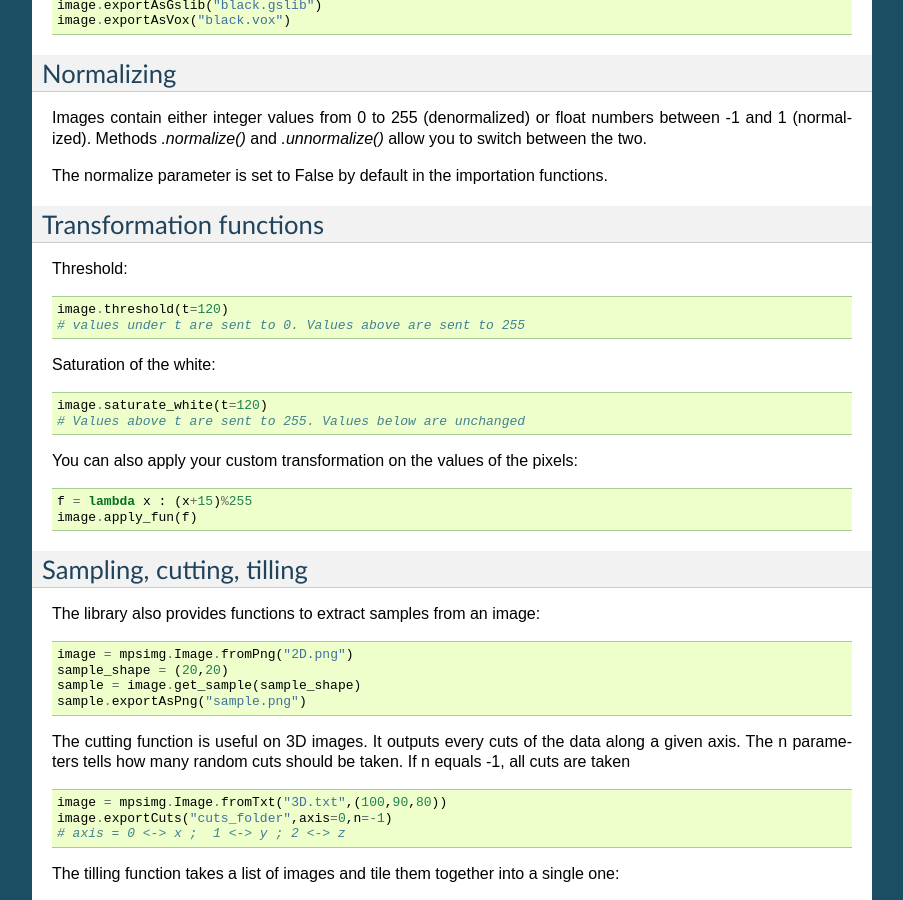
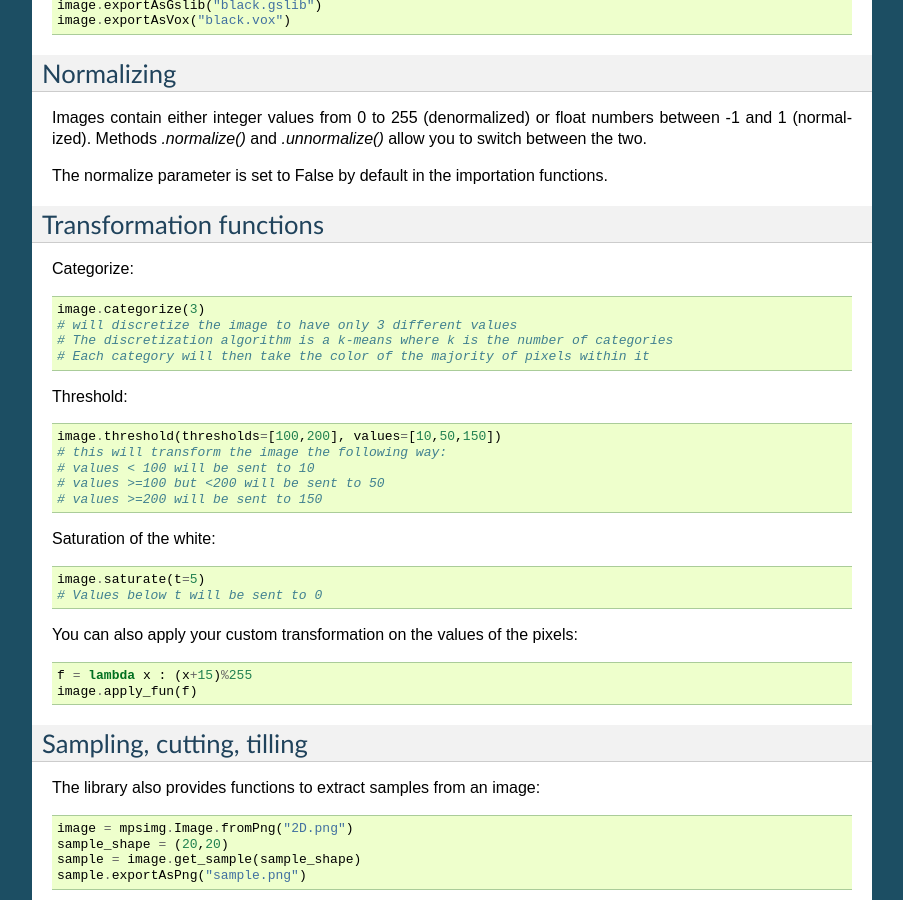
Before and after one commit to UniNE-CHYN/mps_toolbox, a Sphinx documentation site: the page built from docs/image.rst, in a window 1280 px wide and 900 px high, scrolled down 693 px. Shown: the whole window, without its empty margins (198-1101 px from the left). Built offline with Sphinx 7.4.7, drawn with Linux system fonts in a browser that asks for light colours; formulas are drawn with MathJax 3.

Commit message:
updated documentation for the img module

```diff
--- a/docs/image.rst
+++ b/docs/image.rst
@@ -51,15 +51,25 @@ The normalize parameter is set to False by default in the importation functions.
 
 Transformation functions
 ------------------------
+Categorize::
+
+    image.categorize(3)
+    # will discretize the image to have only 3 different values
+    # The discretization algorithm is a k-means where k is the number of categories
+    # Each category will then take the color of the majority of pixels within it
+
 Threshold::
 
-    image.threshold(t=120)
-    # values under t are sent to 0. Values above are sent to 255
+    image.threshold(thresholds=[100,200], values=[10,50,150])
+    # this will transform the image the following way:
+    # values < 100 will be sent to 10
+    # values >=100 but <200 will be sent to 50
+    # values >=200 will be sent to 150
 
 Saturation of the white::
 
-    image.saturate_white(t=120)
-    # Values above t are sent to 255. Values below are unchanged
+    image.saturate(t=5)
+    # Values below t will be sent to 0
 
 You can also apply your custom transformation on the values of the pixels::
 
```
Also changed, not shown: 1 other file.
